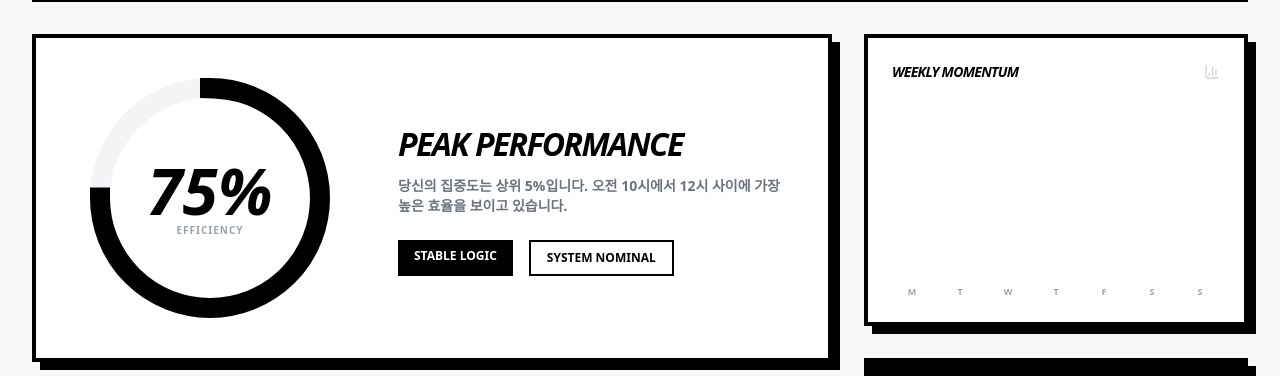
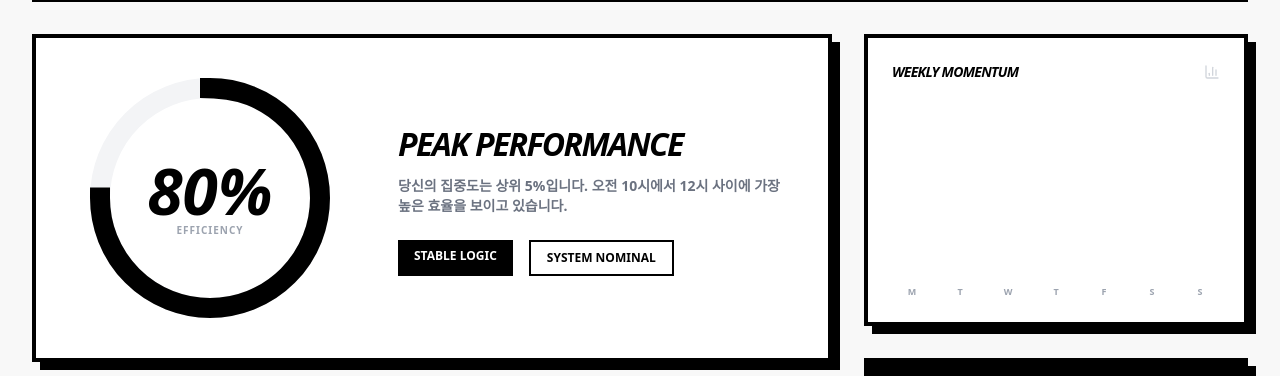
Before and after one commit to yjinmo9/Musk-s-planner, a Next.js app: page /stats in a window 1280 px wide. Shown: the part 179-555 px from the top of the page. Built offline with nearby package versions, Linux system fonts and the light colour scheme.

Commit message:
feat: make daily readiness gauge interactive

```diff
--- a/src/app/stats/page.tsx
+++ b/src/app/stats/page.tsx
@@ -77,7 +77,10 @@ export default function StatsPage() {
           <div className="lg:col-span-8 space-y-8">
             <div className="border-4 border-black bg-white p-8 shadow-[8px_8px_0px_0px_rgba(0,0,0,1)]">
                <div className="flex flex-col lg:flex-row items-center justify-around gap-8">
-                  <div className="relative size-64 flex-shrink-0">
+                  <button
+                    onClick={() => setSelectedStat('readiness')}
+                    className="relative size-64 flex-shrink-0 transition-transform hover:scale-105 active:scale-95 cursor-pointer group"
+                  >
                     <svg className="size-full transform -rotate-90">
                       <circle cx="128" cy="128" r="110" stroke="#f3f4f6" strokeWidth="20" fill="none" />
                       <circle
@@ -86,13 +89,17 @@ export default function StatsPage() {
                         strokeDasharray={`${2 * Math.PI * 110}`}
                         strokeDashoffset={`${2 * Math.PI * 110 * (1 - 0.75)}`}
                         strokeLinecap="square"
+                        className="transition-all duration-1000 ease-out"
                       />
                     </svg>
                     <div className="absolute inset-0 flex flex-col items-center justify-center">
-                      <span className="text-[64px] font-black italic leading-none">75%</span>
-                      <span className="text-[10px] font-black uppercase tracking-widest text-gray-400">EFFICIENCY</span>
+                      <span className="text-[64px] font-black italic leading-none">{dailyReadiness}%</span>
+                      <span className="text-[10px] font-black uppercase tracking-widest text-gray-400 group-hover:text-black transition-colors">EFFICIENCY</span>
                     </div>
-                  </div>
+                    <div className="absolute -bottom-2 bg-black text-white px-2 py-0.5 text-[8px] font-black opacity-0 group-hover:opacity-100 transition-opacity">
+                      CLICK TO INSPECT
+                    </div>
+                  </button>
                   <div className="text-center lg:text-left">
                     <h2 className="text-[32px] font-black italic tracking-tighter uppercase mb-2">PEAK PERFORMANCE</h2>
                     <p className="text-sm font-bold text-gray-500 uppercase max-w-sm">당신의 집중도는 상위 5%입니다. 오전 10시에서 12시 사이에 가장 높은 효율을 보이고 있습니다.</p>
```
